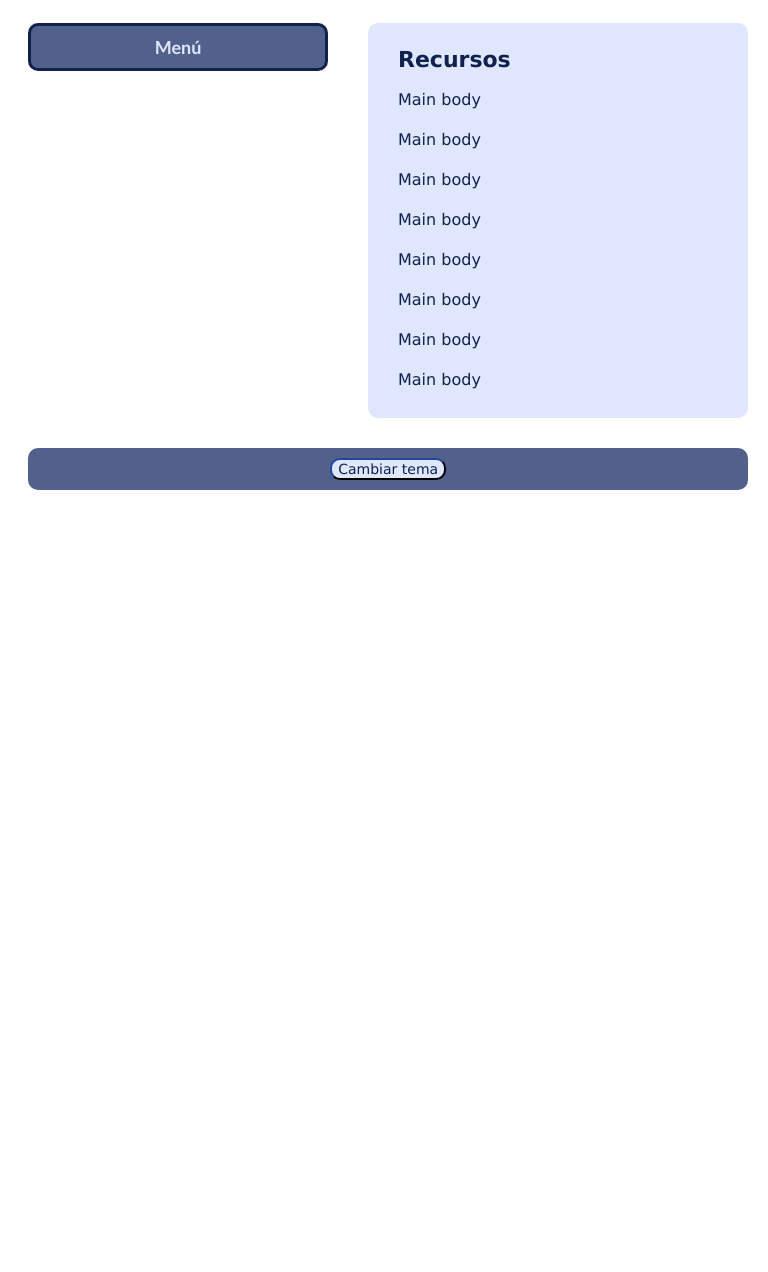
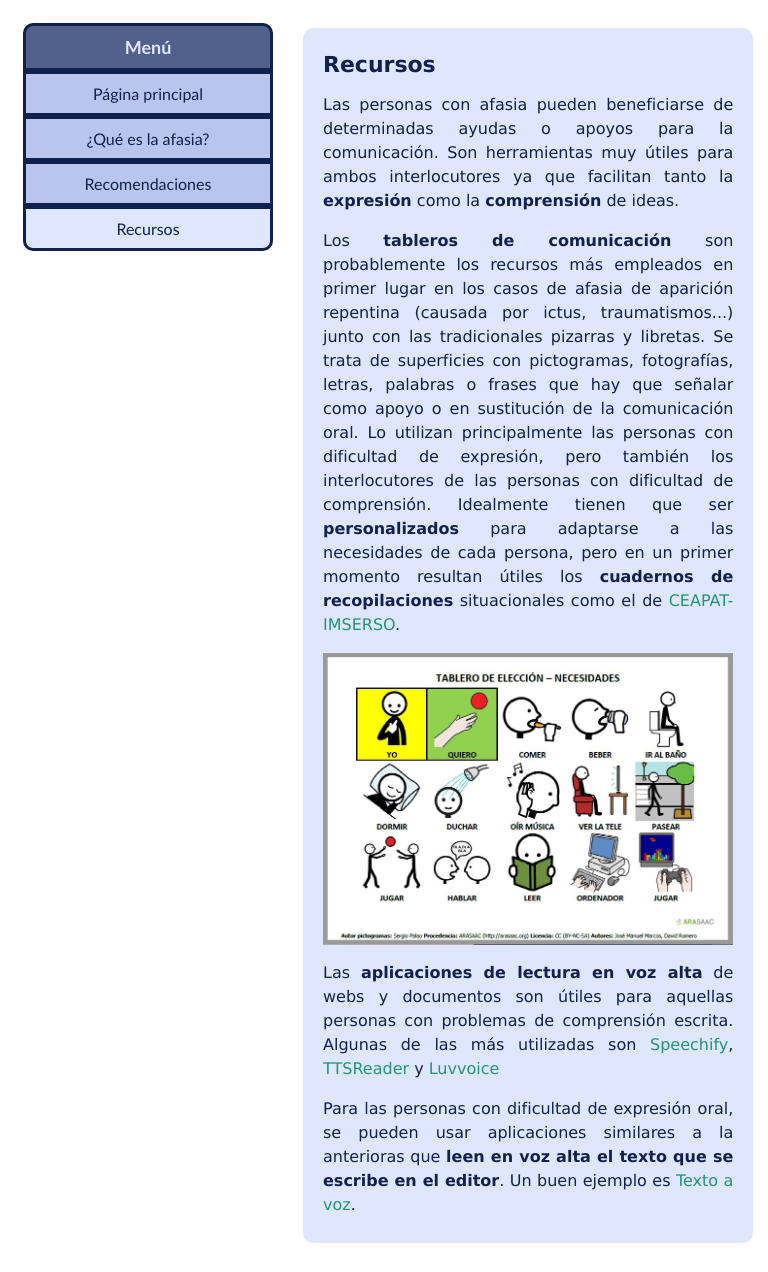
Before and after one commit to Crosslax/proyecto_diw, a plain HTML site: page recursos.html in a window 768 px wide. Shown: the part 131-1403 px from the top of the page. Before the commit the page ends 800 px from the top, so only its background shows below. Drawn offline with Linux system fonts and the light colour scheme.

Commit message:
Recursos, sitemap

```diff
--- a/recursos.html
+++ b/recursos.html
@@ -30,14 +30,24 @@
         </nav>
         <main>
             <h1>Recursos</h1>
-            <p>Main body</p>
-            <p>Main body</p>
-            <p>Main body</p>
-            <p>Main body</p>
-            <p>Main body</p>
-            <p>Main body</p>
-            <p>Main body</p>
-            <p>Main body</p>
+            <p>
+                Las personas con afasia pueden beneficiarse de determinadas ayudas o apoyos para la comunicación.
+                Son herramientas muy útiles para ambos interlocutores ya que facilitan tanto la <strong>expresión</strong> como la <strong>comprensión</strong> de ideas.
+            </p>
+            <p>
+                Los <strong>tableros de comunicación</strong> son probablemente los recursos más empleados en primer lugar en los casos de afasia de aparición repentina (causada por ictus, traumatismos...) junto con las tradicionales pizarras y libretas.
+                Se trata de superficies con pictogramas, fotografías, letras, palabras o frases que hay que señalar como apoyo o en sustitución de la comunicación oral.
+                Lo utilizan principalmente las personas con dificultad de expresión, pero también los interlocutores de las personas con dificultad de comprensión.
+                Idealmente tienen que ser <strong>personalizados</strong> para adaptarse a las necesidades de cada persona, pero en un primer momento resultan útiles los <strong>cuadernos de recopilaciones</strong> situacionales como el de <a href="https://static.arasaac.org/materials/1538/es/cuadernoafasia.pdf">CEAPAT-IMSERSO</a>.
+            </p>
+            <img src="Tablero.jpg" width="500px"><img>
+            <p>
+                Las <strong>aplicaciones de lectura en voz alta</strong> de webs y documentos son útiles para aquellas personas con problemas de comprensión escrita.
+                Algunas de las más utilizadas son <a href="https://speechify.com/es/?srsltid=AfmBOoqtE4bbkUCza1Q1G9H1gOV1CFpq9EqD781l9NdlXTEip_0ZjRE7">Speechify</a>, <a href="https://ttsreader.com/es/">TTSReader</a> y <a href="https://luvvoice.com/es">Luvvoice</a></p>
+            <p>Para las personas con dificultad de expresión oral, se pueden usar aplicaciones similares a la anterioras que <strong>leen en voz alta el texto que se escribe en el editor</strong>.
+                Un buen ejemplo es <a href="https://play.google.com/store/apps/details?id=com.alpaca.android.readout&hl=es_419">Texto a voz</a>.
+            </p>
+
 
         </main>
     </div>
--- a/styles.css
+++ b/styles.css
@@ -159,7 +159,7 @@ main>ol, main>ul {
   font-family: Verdana, Geneva, Tahoma, sans-serif;
 }
 
-main>ol>li>ul, main>ul>li>ul {
+main>ol>li>ul>li, main>ul>li>ul>li {
   font-weight: 100;
   font-family: Verdana, Geneva, Tahoma, sans-serif;
 }
@@ -168,7 +168,10 @@ main>ol>li, main>ul>li {
   font-family: Verdana, Geneva, Tahoma, sans-serif;
 }
 
-
+img{
+  display: block;
+  margin:auto;
+}
 
 main>p>a{
     color: #239474;
@@ -215,6 +218,7 @@ table, th, td{
   border-collapse: collapse;
   border: 3px, solid;
   background-color: white;
+  border-color: #10214D;
 }
 th, td{
   padding: 5px 10px;
@@ -268,4 +272,68 @@ caption{
     main, footer {
         margin: 0;
     }
+
+    img {
+        max-width: 100%;
+        height: auto;
+    }
+
+    table{
+        max-width: 100%;
+        height: auto;
+    }
   }
+
+
+  @media (min-width: 601px) and (max-width: 1024px) {
+
+    header, main, footer {
+        margin: 15px;
+        padding-left: 20px;
+        padding-right: 20px;
+    }
+
+    .contenedor {
+        flex-direction: row;
+    }
+
+    nav {
+        flex-basis: 250px;
+    }
+
+    nav>ul {
+        width: 250px;
+    }
+
+    label {
+        width: 250px;
+        margin-left: 15px;
+        margin-right: 15px;
+        border-bottom-left-radius: 0px;
+        border-bottom-right-radius: 0px;
+    }
+
+    label:hover{
+        filter: brightness(100%);
+
+}
+
+    label:active {
+        filter:opacity(100%)
+
+}
+
+    nav > ul {
+        display: block;
+        margin-left: 15px;
+        margin-right: 15px;
+        width: auto;
+    }
+
+
+    img {
+        max-width: 100%;
+        height: auto;
+    }
+
+  }
```
Also changed, not shown: recomendaciones.html (+1 -0 lines), sitemap.xml (added, +35 -0 lines), Tablero.jpg (added).
